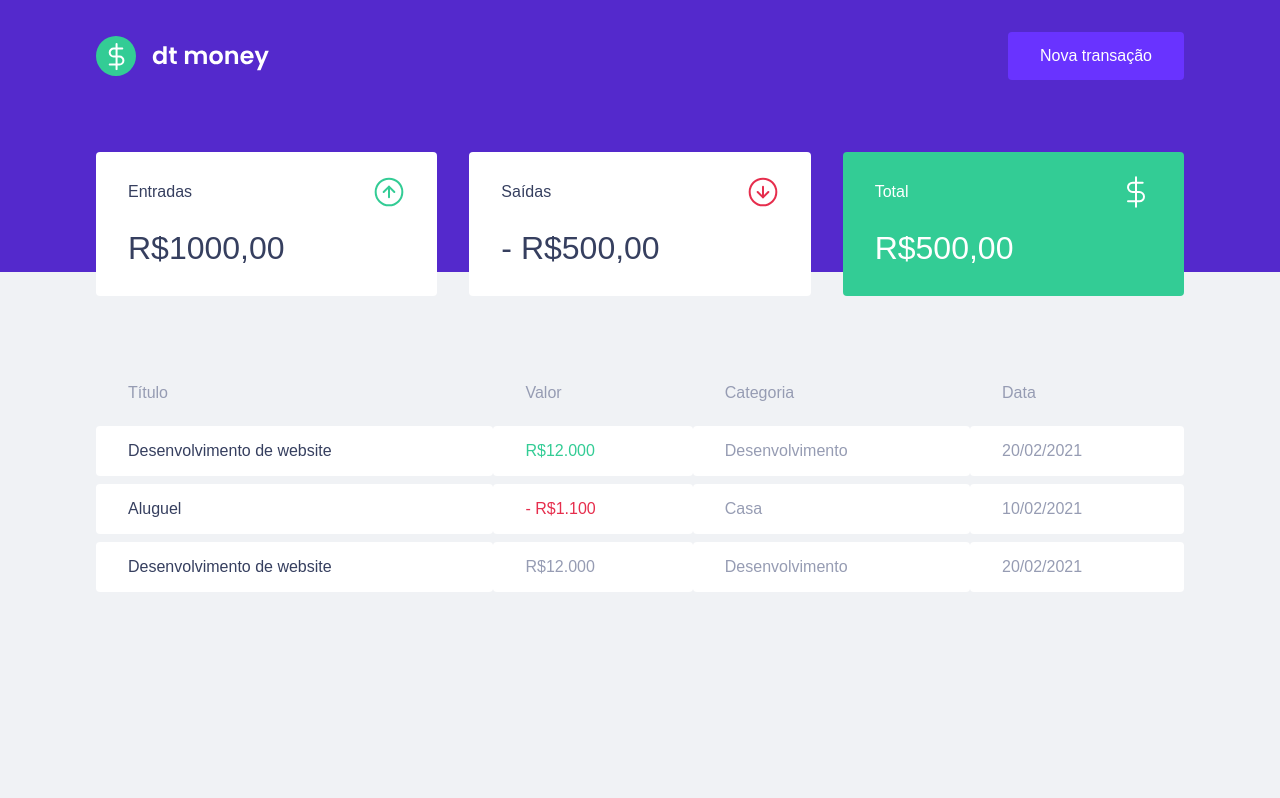
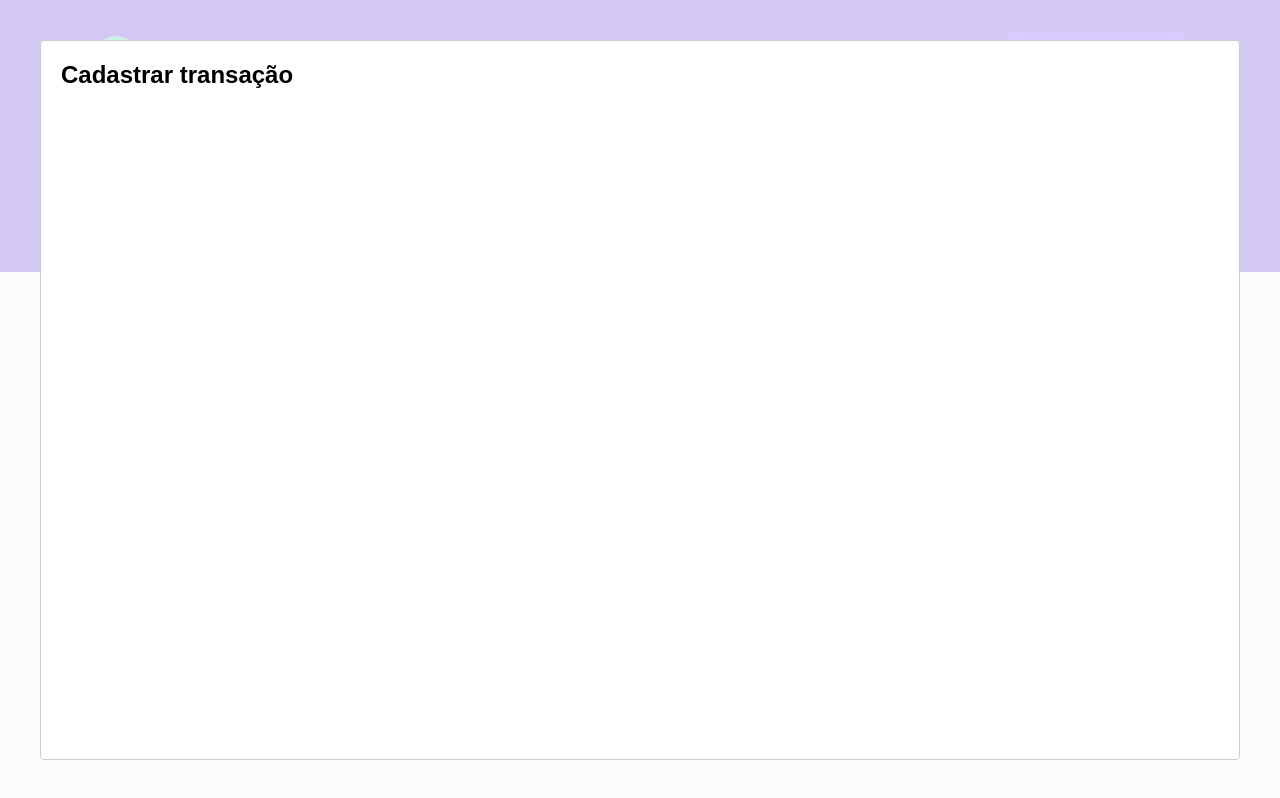
Before and after one commit to jeanmalves/dtmoney, a React (Create React App) app: page / in a window 1280 px wide. Both pictures are taken after a click on the button "Nova transação". Built offline with nearby package versions, Linux system fonts and the light colour scheme; no server answers; what miragejs would draw is missing.

Commit message:
Added modal and functions

```diff
--- a/src/App.tsx
+++ b/src/App.tsx
@@ -1,12 +1,34 @@
+import { useState } from 'react';
+import Modal from 'react-modal';
 import { Dashboard } from "./components/Dashboard";
 import { Header } from "./components/Header";
 import { GlobalStyle } from "./styles/global";
 
+Modal.setAppElement('#root');
+
 export function App() {
+  const [isNewTransactionModalOpen, setIsNewTransactionModalOpen] = useState(false);
+
+  function handleOpenNewTransactionModal() {
+    setIsNewTransactionModalOpen(true);
+  }
+
+  function handleCloseNewTransactionModal() {
+    setIsNewTransactionModalOpen(false);
+  }
+
   return (
     <>
-      <Header />
+      <Header onOpenNewTransactionModal={handleOpenNewTransactionModal} />
       <Dashboard />
+
+      <Modal
+        isOpen={isNewTransactionModalOpen}
+        onRequestClose={handleCloseNewTransactionModal}
+      >
+        <h2>Cadastrar transação</h2>
+      </Modal>
+
       <GlobalStyle />
     </>
   );
```
